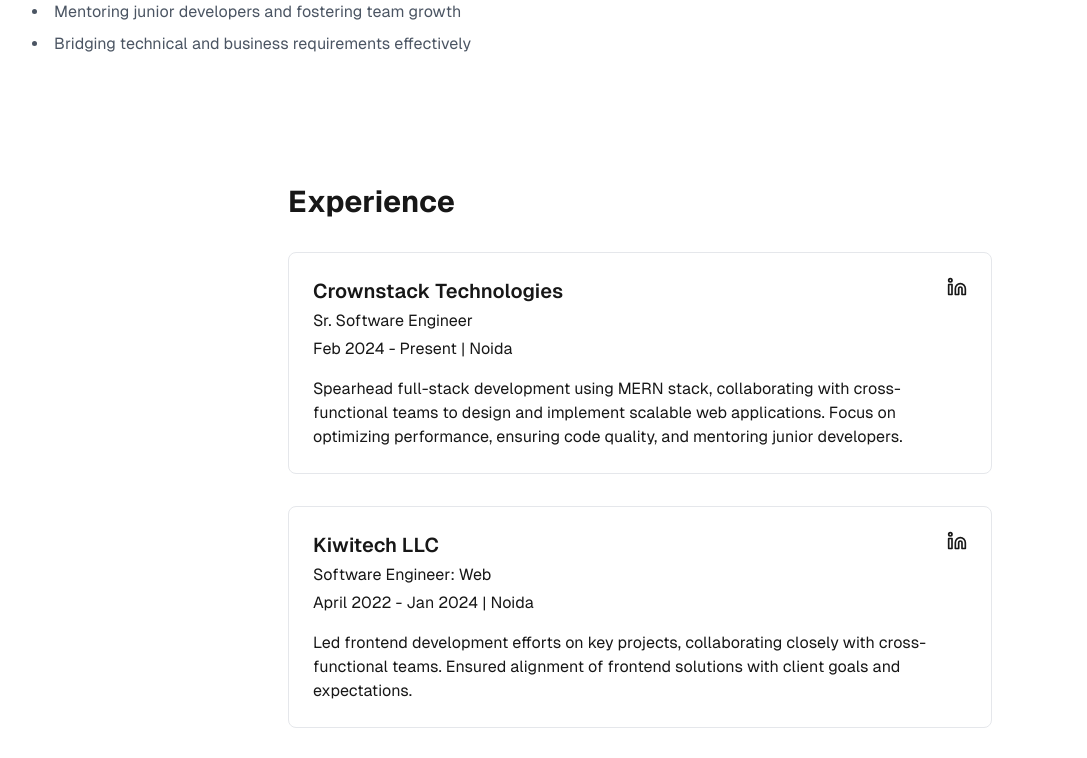
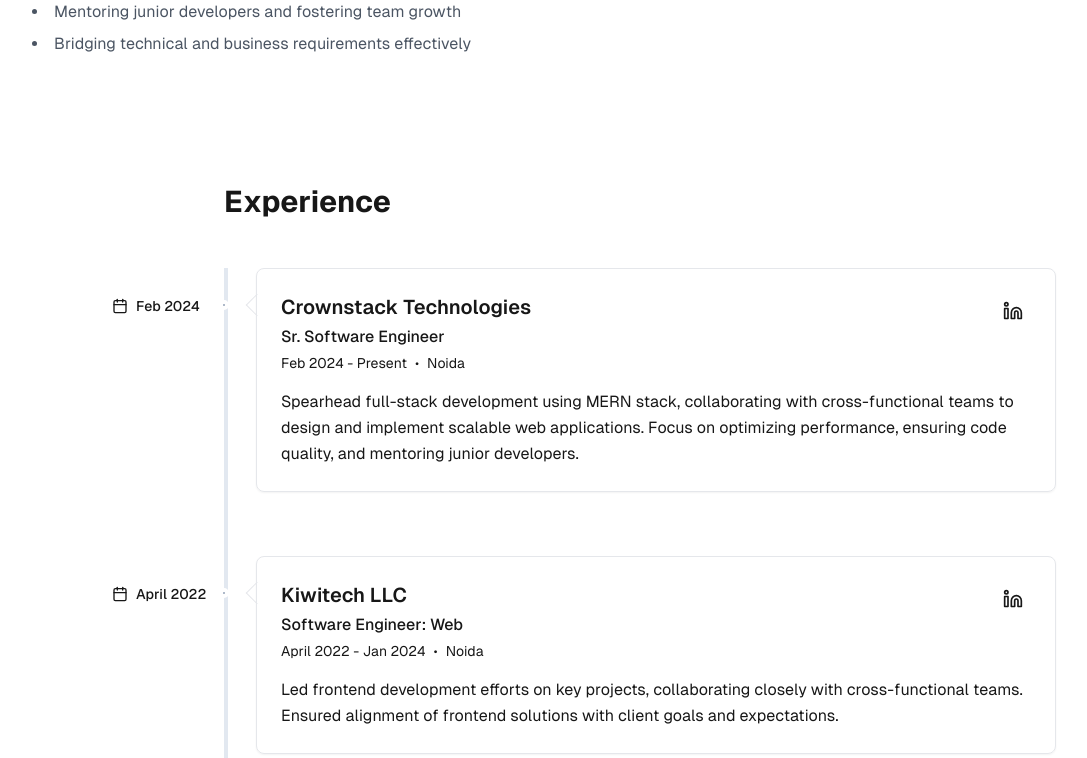
Before and after one commit to punna1958/Portfolio, a Next.js app: page / in a window 1280 px wide. Shown: the part 820-1578 px from the top of the page, without its empty margins (0-1087 px from the left). Built offline with nearby package versions, Linux system fonts and the light colour scheme.

Commit message:
adding visual timeline element for experience

```diff
--- a/src/components/Experience.tsx
+++ b/src/components/Experience.tsx
@@ -1,4 +1,5 @@
-import { Link, Linkedin } from 'lucide-react';
+import React from 'react';
+import { Calendar, Link, Linkedin } from 'lucide-react';
 
 interface Experience {
   company: string;
@@ -48,15 +49,54 @@
     linkedinUrl: "https://www.linkedin.com/company/gtbinfotech/"
   }
 ];
+
+interface Experience {
+  company: string;
+  role: string;
+  period: string;
+  location: string;
+  description: string;
+  companyUrl: string;
+  linkedinUrl: string;
+}
+
+
 const Experience = () => (
-  <section className="py-16 bg-background">
-    <div className="max-w-3xl mx-auto px-4 sm:px-6 lg:px-8">
-      <h2 className="text-3xl font-bold text-foreground mb-8">Experience</h2>
-      <div className="space-y-8">
+  <section className="py-16 bg-background relative">
+    <div className="max-w-4xl mx-auto px-4 sm:px-6 lg:px-8">
+      <h2 className="text-3xl font-bold text-foreground mb-12">Experience</h2>
+      <div className="relative">
+        {/* Vertical Timeline Line */}
+        <div
+          className="absolute left-0 top-0 h-full w-1 bg-slate-200 dark:bg-slate-800"
+          style={{ zIndex: 1 }}
+        />
+
+        <div className="space-y-16">
           {experiences.map((exp, index) => (
-          <div key={index} className="bg-background border border-foreground/10 p-6 rounded-lg">
-            <div className="flex items-start justify-between">
-              <div>
+            <div key={index} className="relative">
+              {/* Timeline Dot */}
+              <div
+                className="absolute -left-[5px] top-8 w-2.5 h-2.5 rounded-full bg-slate-400 dark:bg-slate-600 border-4 border-background"
+                style={{ zIndex: 2 }}
+              />
+
+              {/* Date Bubble */}
+              <div className="absolute -left-28 top-7 flex items-center gap-2 text-sm text-foreground/60">
+                <Calendar className="h-4 w-4" />
+                <span className="font-medium whitespace-nowrap">{exp.period.split('-')[0]}</span>
+              </div>
+
+              {/* Experience Card */}
+              <div className="ml-8 bg-card border border-border p-6 rounded-lg relative shadow-sm">
+                {/* Triangle Pointer */}
+                <div
+                  className="absolute -left-2 top-7 w-4 h-4 rotate-45 border-l border-b border-border bg-card"
+                  style={{ zIndex: 1 }}
+                />
+
+                <div className="flex items-start justify-between relative" style={{ zIndex: 2 }}>
+                  <div className="space-y-1">
                     <h3 className="text-xl font-semibold text-foreground">
                       <a
                         href={exp.companyUrl}
@@ -68,22 +108,32 @@
                         <Link className="h-4 w-4 opacity-0 group-hover:opacity-100 transition-opacity" />
                       </a>
                     </h3>
-                <p className="text-foreground/60 mt-1">{exp.role}</p>
-                <p className="text-foreground/60 mt-1">{exp.period} | {exp.location}</p>
+                    <p className="text-foreground/60 font-medium">{exp.role}</p>
+                    <div className="flex items-center gap-2 text-sm text-foreground/60">
+                      <span>{exp.period}</span>
+                      <span>•</span>
+                      <span>{exp.location}</span>
                     </div>
+                  </div>
+
                   <a
                     href={exp.linkedinUrl}
                     target="_blank"
                     rel="noopener noreferrer"
-                className="text-foreground/60 hover:text-foreground transition-colors"
+                    className="text-foreground/60 hover:text-foreground transition-colors p-2 hover:bg-foreground/5 rounded-full"
                     title={`${exp.company} LinkedIn`}
                   >
                     <Linkedin className="h-5 w-5" />
                   </a>
                 </div>
-            <p className="mt-4 text-foreground/80">{exp.description}</p>
+
+                <p className="mt-4 text-foreground/80 leading-relaxed">
+                  {exp.description}
+                </p>
+              </div>
             </div>
           ))}
+        </div>
       </div>
     </div>
   </section>
```
Lines whose indentation alone changed are shown as unchanged.
